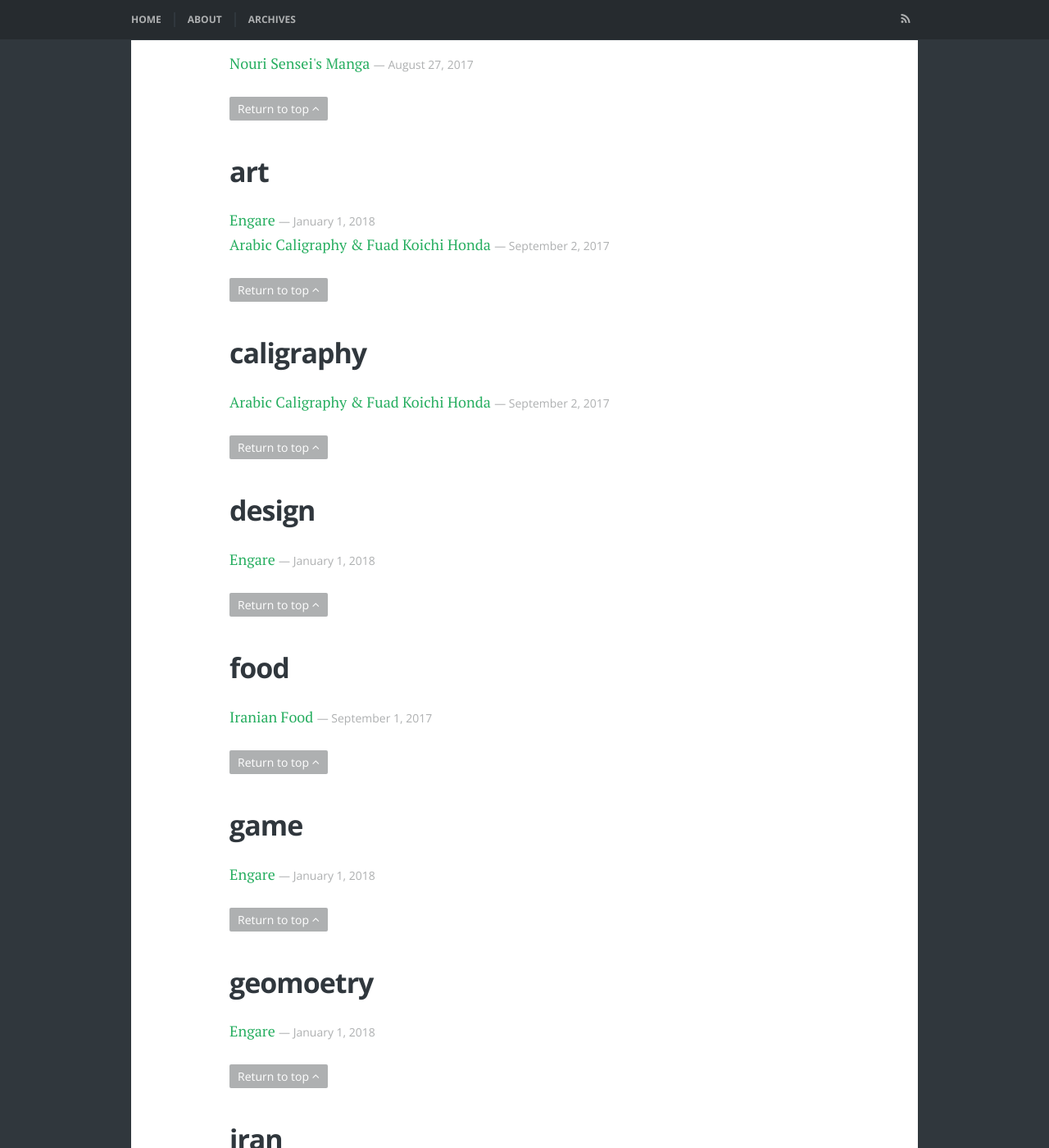
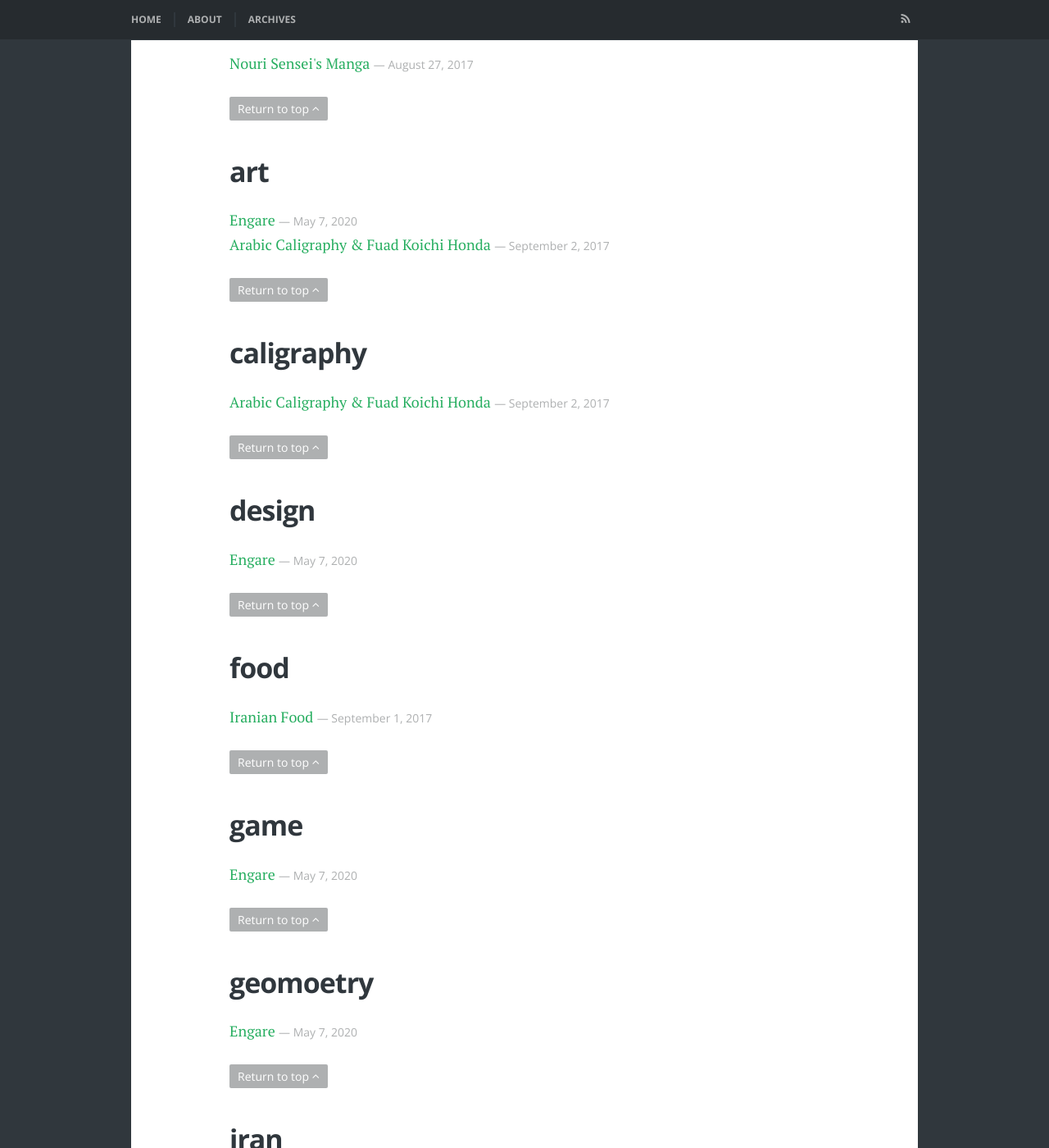
Before and after one commit to nourijp/chihaya, a Jekyll site: the page built from tags/index.html, in a window 1280 px wide and 1400 px high, scrolled down 4156 px. Shown: the whole window at 82% size. Built offline with Jekyll 4.4.1, drawn with Linux system fonts in a browser that asks for light colours; some web fonts are replaced; some of the changed text lies outside the part shown.

Commit message:
Update 2018-02-01-engare.md

```diff
--- a/_posts/2018-02-01-engare.md
+++ b/_posts/2018-02-01-engare.md
@@ -1,7 +1,7 @@
 ---
 layout: post
 title:  "Engare"
-date:   2018-01-01
+date:   2020-05-07
 featured_image: engare.jpg
 tags: [game, geomoetry, Farsi, design, Iran, art]
 ---
```
